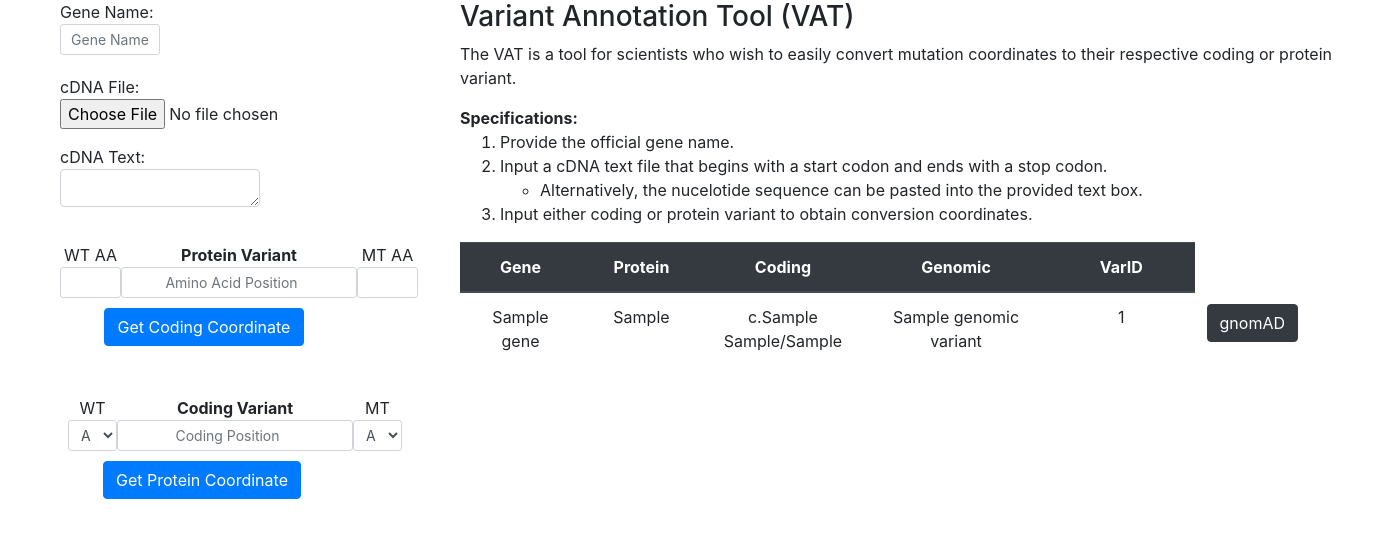
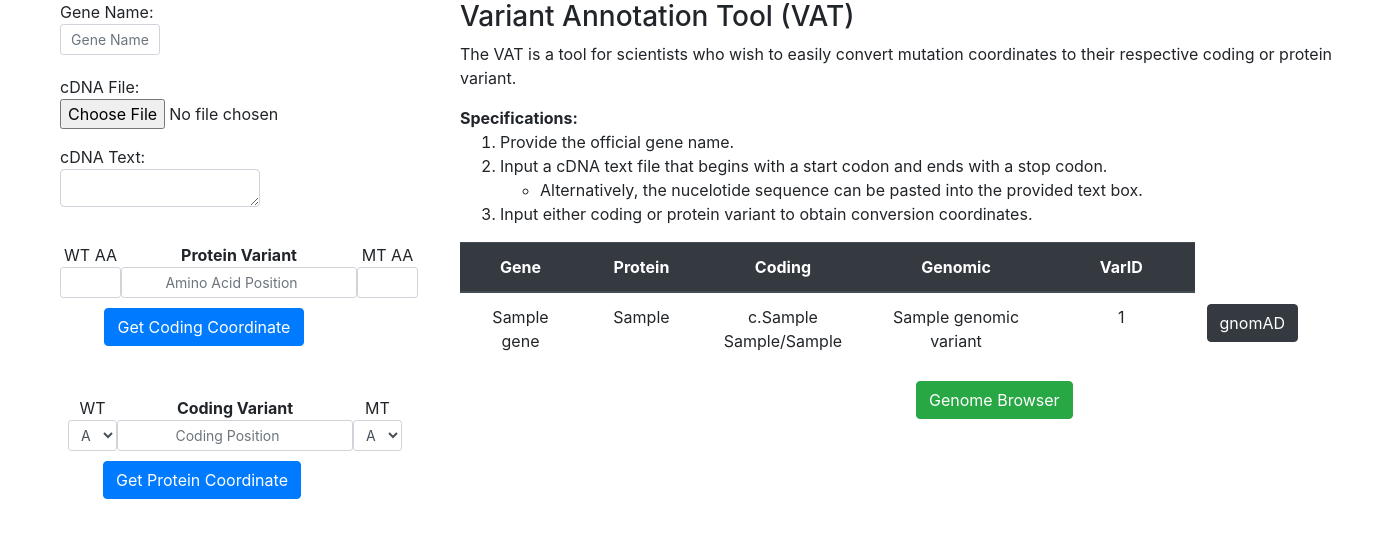
Before and after one commit to JustinzGit/variant_conversion_tool, a Django app: template conversion/templates/conversion/coding.html in a window 1400 px wide. Shown: the part 110-648 px from the top of the page. Run offline with Django 3.2, Linux system fonts and the light colour scheme; the template is opened without the code that fills it: most values are stand-ins (such as "Sample title", 1, 10 or a date in 2020); some libraries are stand-ins or nearby versions.

Commit message:
add genome browser button

```diff
--- a/conversion/templates/conversion/coding.html
+++ b/conversion/templates/conversion/coding.html
@@ -22,4 +22,10 @@
             </tr>
         </tbody>
     </table>
+
+    <div id="buttons">
+        <div id="browser_button">
+          <a role="button" href="https://genome.ucsc.edu/cgi-bin/hgTracks?db=hg19&position={{chromosome}}%3A{{gdna_start}}" class="btn btn-success" target="_blank">Genome Browser</a>
+        </div>
+    </div>
 {% endblock %}
```
